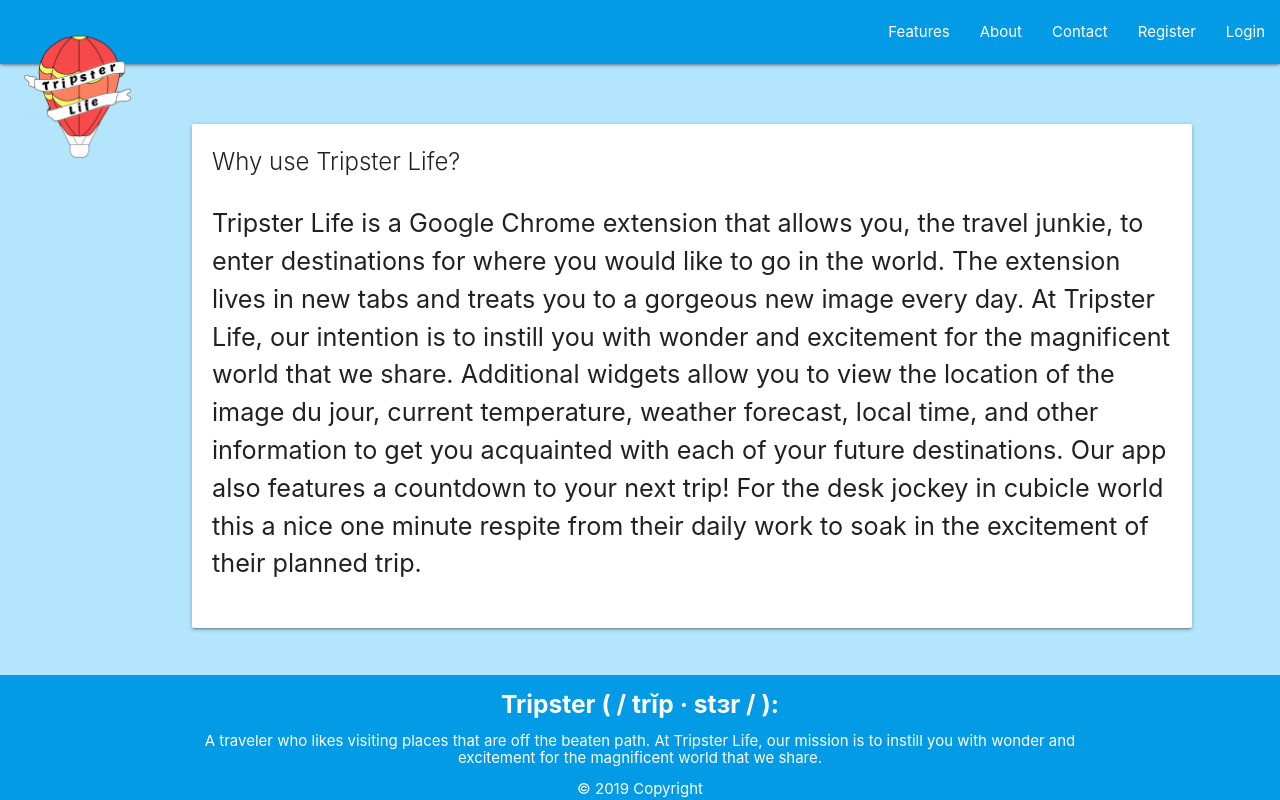
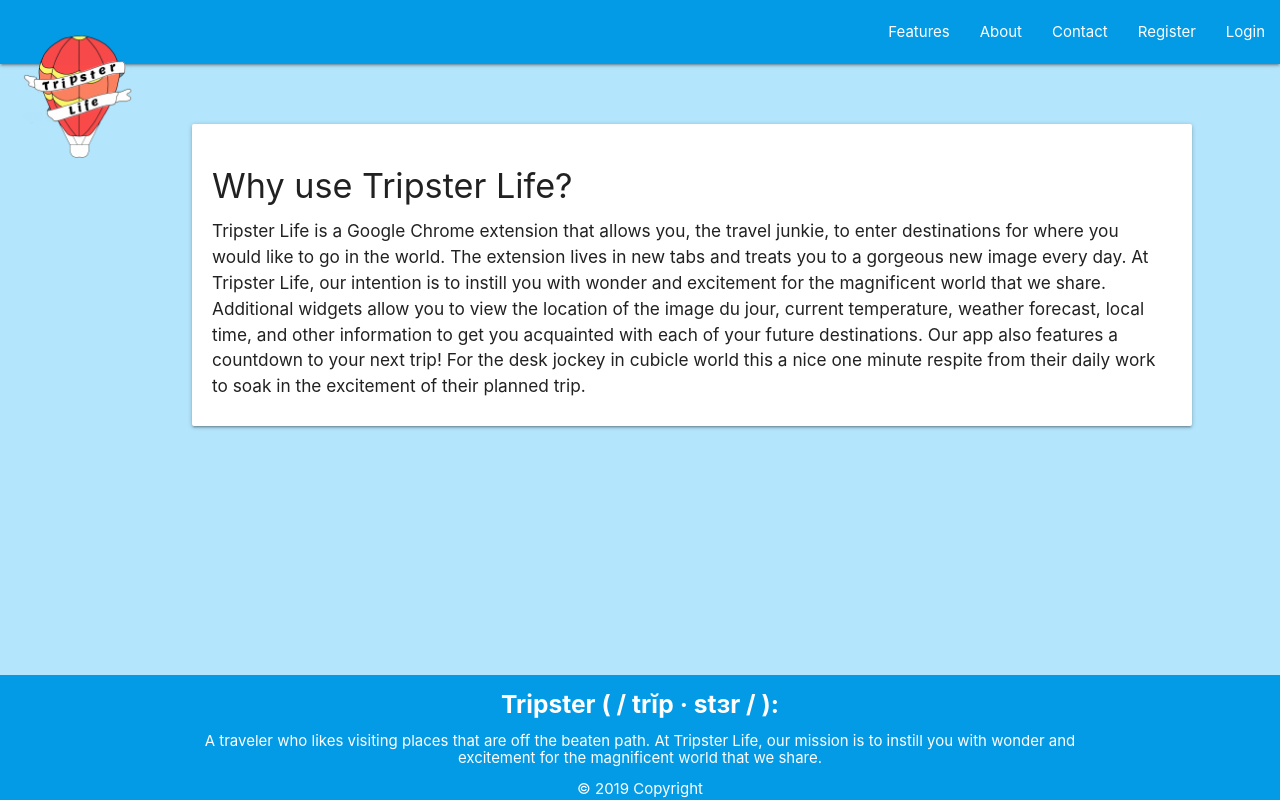
Before and after one commit to timwelsh/tripster-life, a React (Create React App) app in the folder client/: page /features in a window 1280 px wide. Built offline with nearby package versions, Linux system fonts and the light colour scheme.

Commit message:
change font size

```diff
--- a/client/src/pages/Features.js
+++ b/client/src/pages/Features.js
@@ -5,8 +5,8 @@
         return (
             <div className='container'>
                 <div className='card hoverable' style={{ width:1000, padding:20, margin:'0 auto', marginTop:"4rem" }}>
-                    <span className='card-title'>Why use Tripster Life?</span>
-                    <p className='flow-text' style={{lineHeight: "150%"}}>
+                    <h4>Why use Tripster Life?</h4>
+                    <h6 style={{lineHeight: "150%"}}>
                     Tripster Life is a Google Chrome extension
                     that allows you, the travel junkie, to enter
                     destinations for where you would like to go
@@ -23,7 +23,7 @@
                     cubicle world this a nice one minute respite from
                     their daily work to soak in the excitement of their
                     planned trip.
-                    </p>
+                    </h6>
                 </div>
             </div>
         )
```
